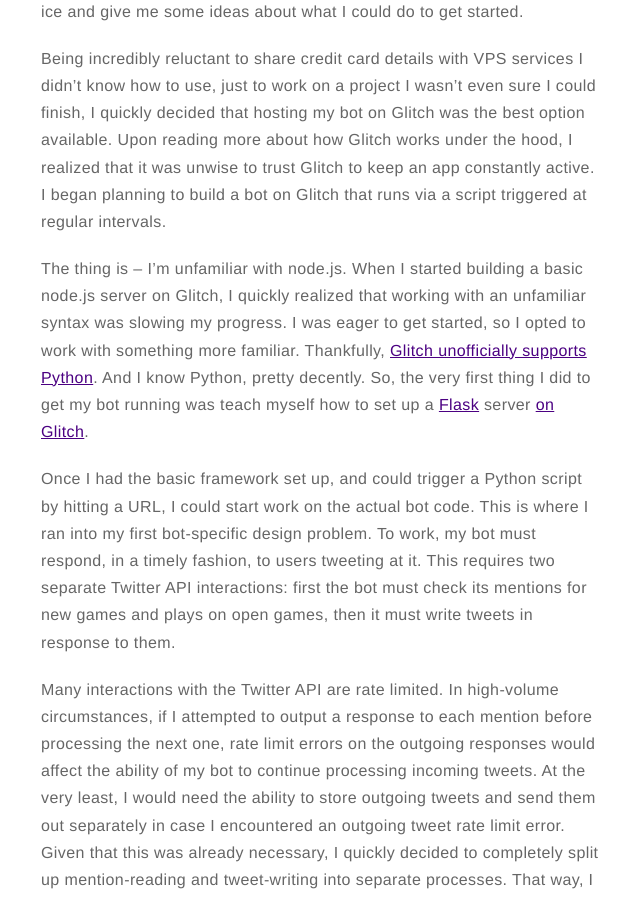
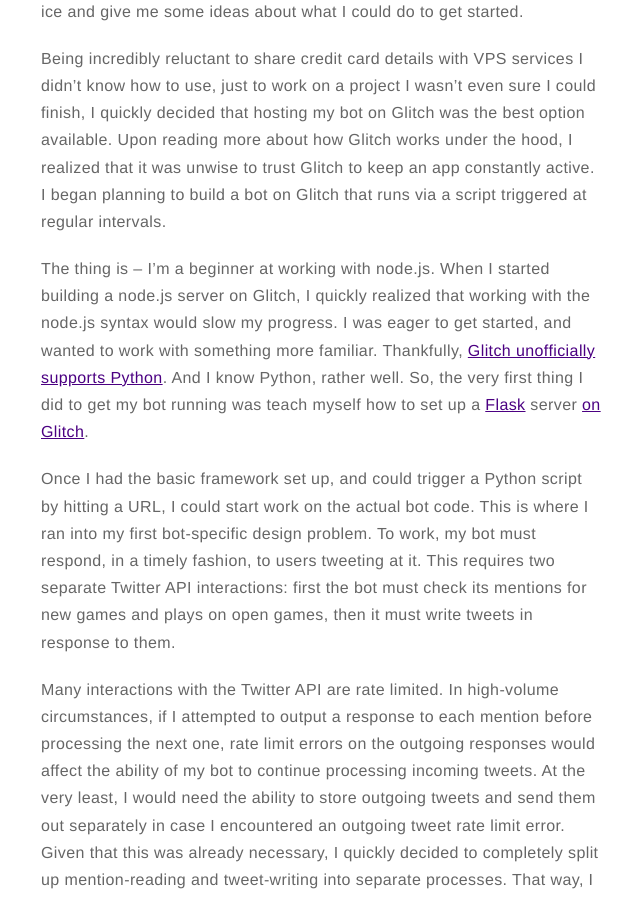
Before and after one commit to cristynhoward/cristynhoward.github.io, a Jekyll site: the page built from _posts/2018-06-15-building-bot-connect-four.markdown, in a window 1280 px wide and 900 px high, scrolled down 1007 px. Shown: the whole window, without its empty margins (319-959 px from the left). Built offline with Jekyll 4.4.1, drawn with Linux system fonts in a browser that asks for light colours.

Commit message:
Update bbc4 post

```diff
--- a/_posts/2018-06-15-building-bot-connect-four.markdown
+++ b/_posts/2018-06-15-building-bot-connect-four.markdown
@@ -32,7 +32,7 @@ When I first started working on the bot, I had no idea where to begin. I had onl
 
 Being incredibly reluctant to share credit card details with VPS services I didn’t know how to use, just to work on a project I wasn’t even sure I could finish, I quickly decided that hosting my bot on Glitch was the best option available. Upon reading more about how Glitch works under the hood, I realized that it was unwise to trust Glitch to keep an app constantly active. I began planning to build a bot on Glitch that runs via a script triggered at regular intervals.
 
-The thing is -- I'm unfamiliar with node.js. When I started building a basic node.js server on Glitch, I quickly realized that working with an unfamiliar syntax was slowing my progress. I was eager to get started, so I opted to work with something more familiar. Thankfully, [Glitch unofficially supports Python][6]. And I know Python, pretty decently. So, the very first thing I did to get my bot running was teach myself how to set up a [Flask][7] server [on Glitch][8].
+The thing is -- I'm a beginner at working with node.js. When I started building a node.js server on Glitch, I quickly realized that working with the node.js syntax would slow my progress. I was eager to get started, and wanted to work with something more familiar. Thankfully, [Glitch unofficially supports Python][6]. And I know Python, rather well. So, the very first thing I did to get my bot running was teach myself how to set up a [Flask][7] server [on Glitch][8].
 
 Once I had the basic framework set up, and could trigger a Python script by hitting a URL, I could start work on the actual bot code. This is where I ran into my first bot-specific design problem. To work, my bot must respond, in a timely fashion, to users tweeting at it. This requires two separate Twitter API interactions: first the bot must check its mentions for new games and plays on open games, then it must write tweets in response to them.
 
```
